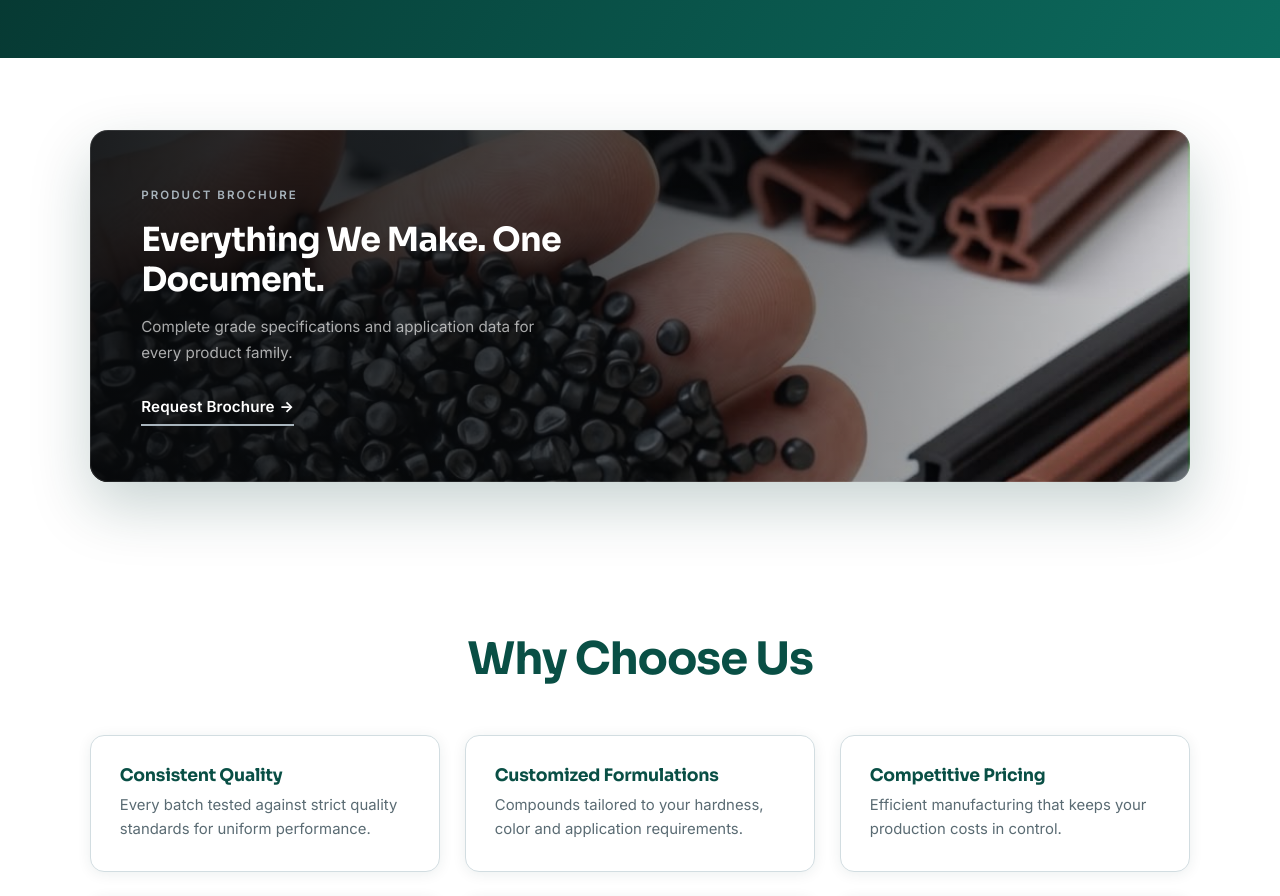
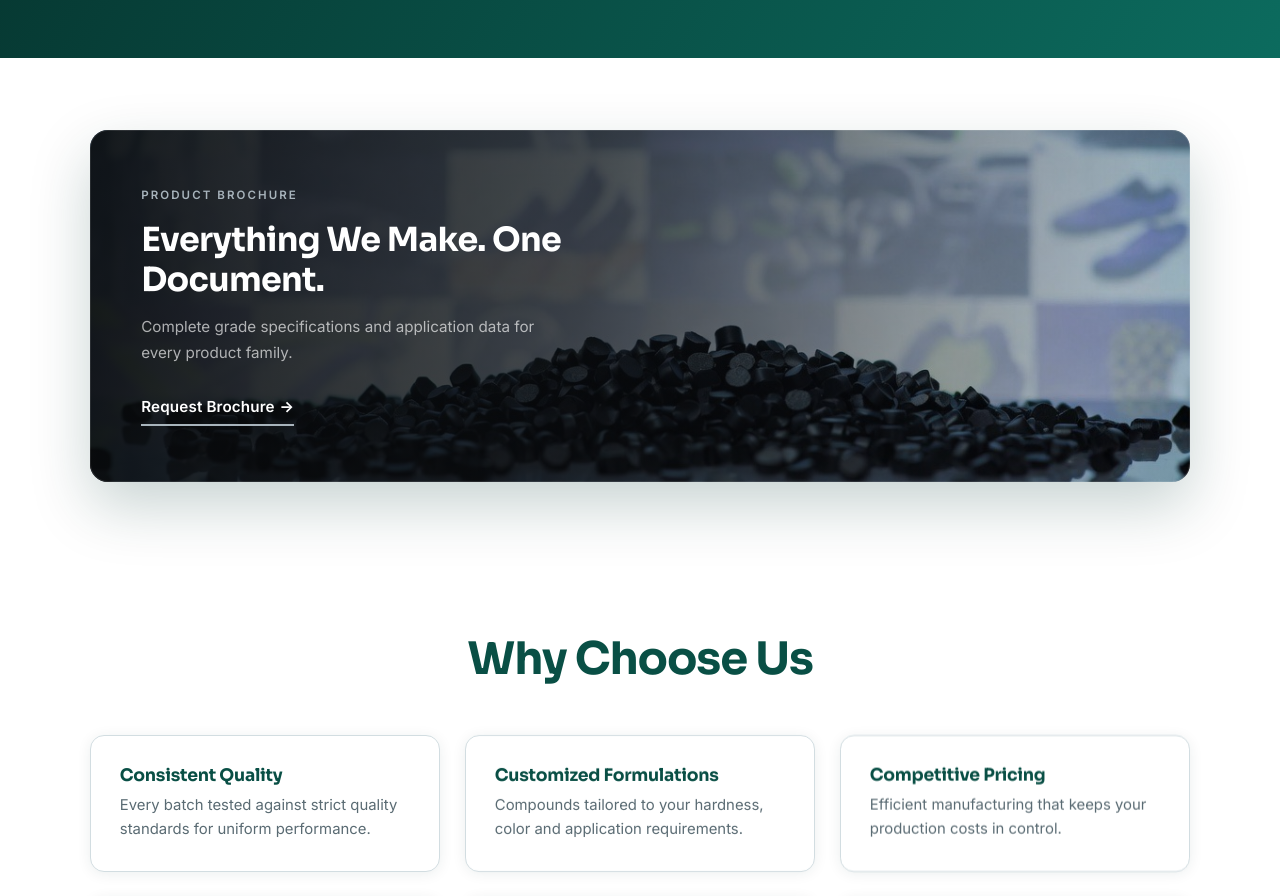
Before and after one commit to sainath31/hygran-polymers, a React (Vite) app: page /#/ in a window 1280 px wide. Shown: the part 1000-1896 px from the top of the page. Built offline with nearby package versions, Linux system fonts and the light colour scheme.

Commit message:
Use black pellets studio photo as brochure card background

```diff
--- a/src/App.css
+++ b/src/App.css
@@ -949,7 +949,7 @@
   overflow: hidden;
   border-radius: 18px;
   background-size: cover;
-  background-position: center right;
+  background-position: center 68%;
   padding: 3.5rem 3.2rem;
   box-shadow: 0 24px 60px rgba(6, 54, 48, 0.22);
   transition: transform 0.4s var(--ease-out), box-shadow 0.4s;
--- a/src/pages/Home.jsx
+++ b/src/pages/Home.jsx
@@ -7,6 +7,7 @@ import heroFactory from '../assets/hero-factory.jpg'
 import granulesColors from '../assets/granules-colors.jpg'
 import productionLine from '../assets/production-line.jpg'
 import pvcGranules from '../assets/pvc-granules.jpg'
+import granulesBlack from '../assets/granules-black.jpg'
 import sustainability from '../assets/sustainability.jpg'
 import appCables from '../assets/app-cables.jpg'
 import appFootwear from '../assets/app-footwear.jpg'
@@ -140,7 +141,7 @@ function Home() {
             <Link
               to="/brochure"
               className="brochure-card"
-              style={{ backgroundImage: `url(${pvcGranules})` }}
+              style={{ backgroundImage: `url(${granulesBlack})` }}
             >
               <div className="brochure-card-content">
                 <p className="brochure-card-eyebrow">Product Brochure</p>
```
Also changed, not shown: src/assets/granules-black.jpg (added).
